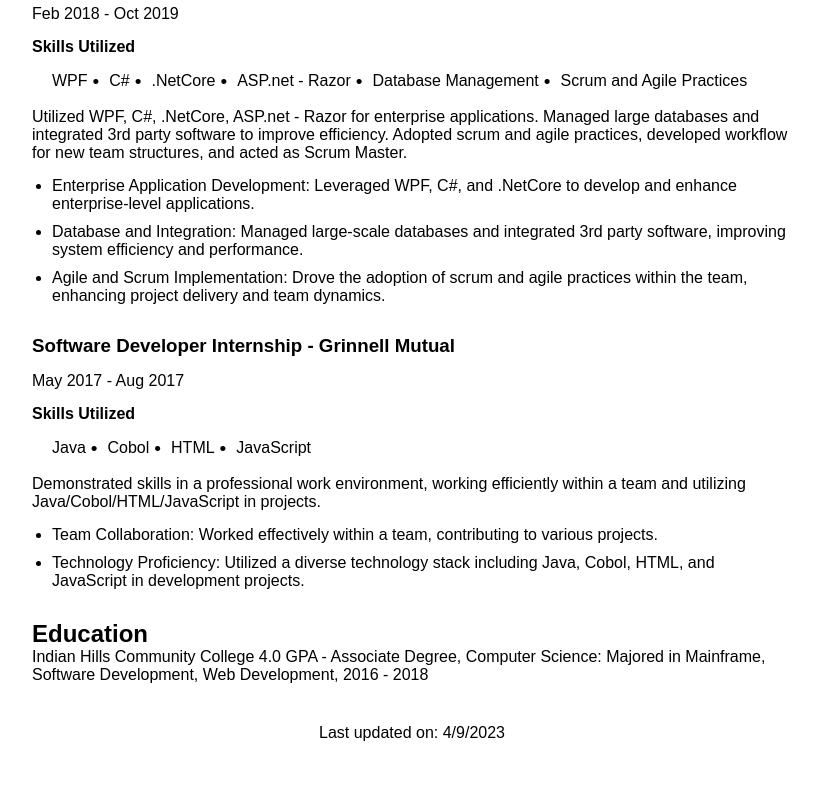
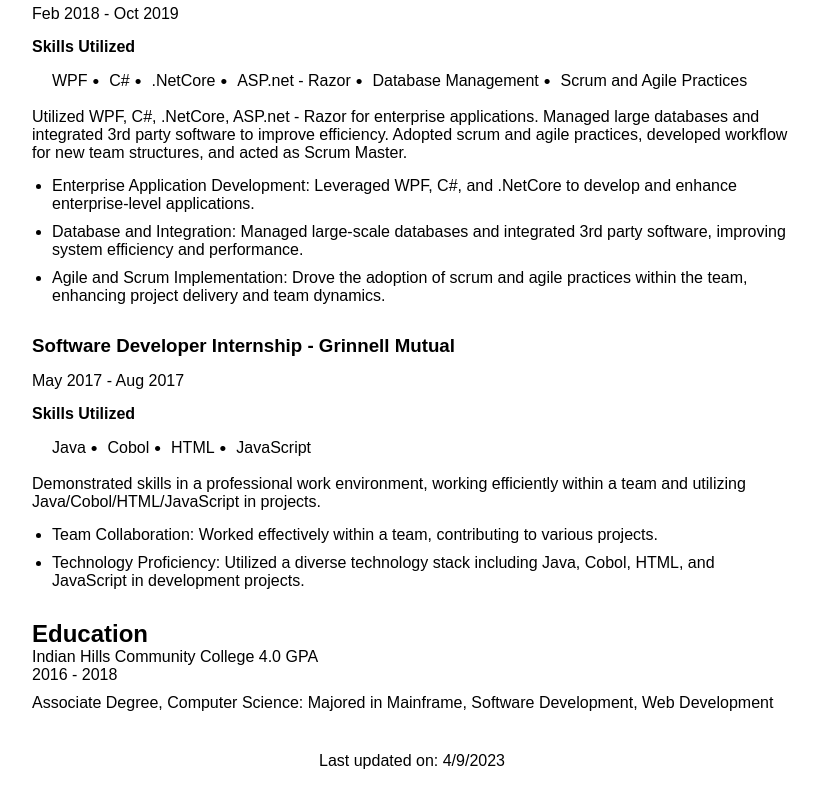
Before and after one commit to ScTigerFang/RS_MMM_Frontend, a React (Create React App) app: page /resume in a window 1280 px wide. Shown: the part 2064-2864 px from the top of the page, without its empty margins (228-1046 px from the left). Before the commit the page ends 2836 px from the top, so only its background shows below. Built offline with nearby package versions, Linux system fonts and the light colour scheme.

Commit message:
small verbage change

```diff
--- a/src/components/ResumePage.js
+++ b/src/components/ResumePage.js
@@ -68,7 +68,9 @@ function ResumePage() {
         <h2>Education</h2>
         {education.map((edu, index) => (
           <p key={index}>
-            {edu.school} - {edu.degree}, {edu.duration}
+            {edu.school}
+            <p> {edu.duration}</p>
+            <p>{edu.degree}</p>
           </p>
         ))}
       </section>
```
